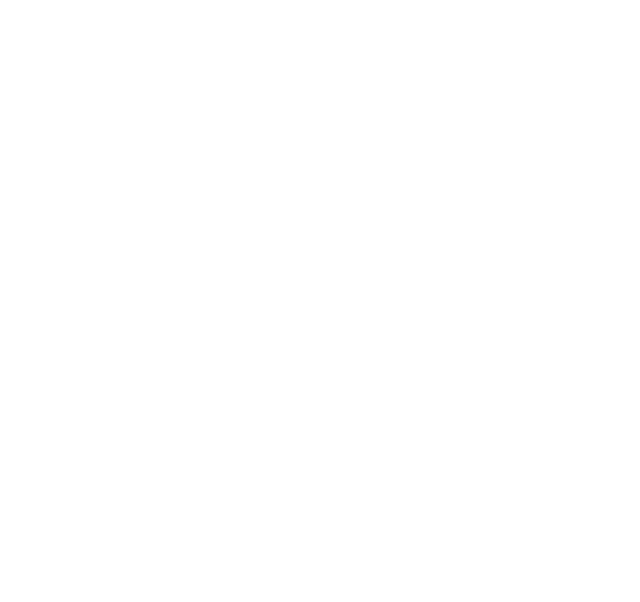
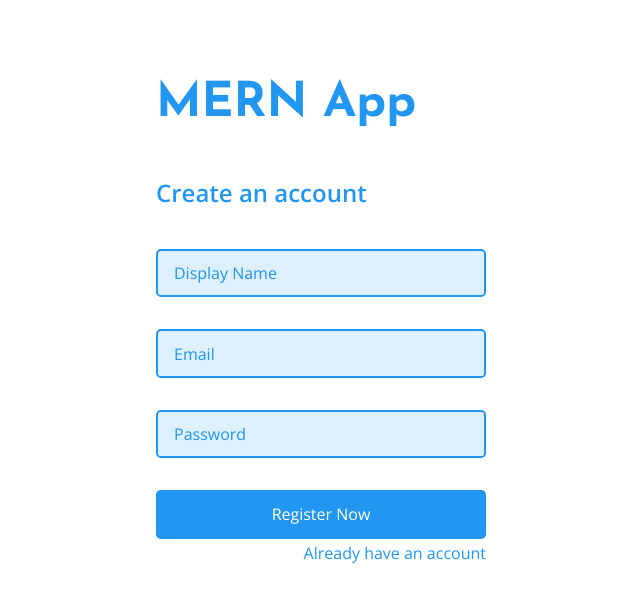
Before and after one commit to ubaidbadar/MERN-Chat, a React (Create React App) app in the folder client/: page /sign-up in a window 1280 px wide. Shown: the top 602 px of the page, without its empty margins (319-959 px from the left). Built offline with nearby package versions, Linux system fonts and the light colour scheme.

Commit message:
redesigned the login and signup screen

```diff
--- a/client/src/App.js
+++ b/client/src/App.js
@@ -1,10 +1,12 @@
 import { Route, Switch } from 'react-router-dom';
-import LoginPage from './pages/LoginPage/LoginPage';
+import LoginPage from './pages/LoginPage';
+import SignUpPage from './pages/SignUpPage';
 
 
 const App = () => (
   <Switch>
     <Route path='/sign-in' component={LoginPage} />
+    <Route path='/sign-up' component={SignUpPage} />
   </Switch>
 )
 
--- a/client/src/pages/LoginPage/LoginPage.js
+++ b/client/src/pages/LoginPage.js
@@ -1,5 +1,6 @@
-import Input from "../../ui/Input";
-import checkValidity from "../../utility/checkValidity";
+import { Link } from "react-router-dom";
+import Input from "../ui/Input";
+import checkValidity from "../utility/checkValidity";
 
 const LoginPage = props => {
     const onSubmit = e => {
@@ -10,12 +11,10 @@
         if (!isValid) return;
     }
     return (
-        <div className='__LoginPage __flex-stretch'>
-            <div className='__left __column __align-center __flex-center'>
-                <h1 className='__title'>MERN App</h1>
-            </div>
-            <form className='__right' onSubmit={onSubmit} autoComplete='Off'>
-                <h2 className='__title'>Welcome Back</h2>
+        <div className='__LoginPage'>
+            <h1 className='__title'>MERN App</h1>
+            <h2 className='__subtitle'>Welcome Back</h2>
+            <form onSubmit={onSubmit} autoComplete='Off'>
                 <Input type='text'
                     name='email'
                     placeholder='Email'
@@ -30,6 +29,7 @@
                 />
                 <button className='__btn __full'>Sign In</button>
             </form>
+            <Link to='/sign-up' className='__link'>Create an account</Link>
         </div>
     )
 }
--- /dev/null
+++ b/client/src/pages/SignUpPage.js
@@ -0,0 +1,44 @@
+import { Link } from "react-router-dom";
+import Input from "../ui/Input";
+import checkValidity from "../utility/checkValidity";
+
+const SignUpPage = props => {
+    const onSubmit = e => {
+        e.preventDefault();
+        const { email, password, displayName } = e.target;
+        let isValid = checkValidity(email);
+        isValid = checkValidity(password) && isValid;
+        isValid = checkValidity(displayName) && isValid;
+        if (!isValid) return;
+    }
+    return (
+        <div className='__LoginPage'>
+            <h1 className='__title'>MERN App</h1>
+                <h2 className='__subtitle'>Create an account</h2>
+            <form className='__right' onSubmit={onSubmit} autoComplete='Off'>
+                <Input type='text'
+                    name='displayName'
+                    minLength={3}
+                    placeholder='Display Name'
+                    error='Must have 3 or characters'
+                />
+                <Input type='text'
+                    name='email'
+                    placeholder='Email'
+                    pattern="[a-z0-9._%+-]+@[a-z0-9.-]+\.[a-z]{2,4}$"
+                    error="Email is not valid, e.g., test@example.com"
+                />
+                <Input type='password'
+                    name='password'
+                    placeholder='Password'
+                    pattern="(?=.*\d)(?=.*[a-z])(?=.*[A-Z]).{6,}"
+                    error="Must have at least a number, a uppercase and lowercase letter, and 6 or more characters"
+                />
+                <button className='__btn __full'>Register Now</button>
+                <Link to='/sign-in' className='__link'>Already have an account</Link>
+            </form>
+        </div>
+    )
+}
+
+export default SignUpPage;
--- a/client/src/scss/LoginPage.scss
+++ b/client/src/scss/LoginPage.scss
@@ -1,49 +1,28 @@
 .__LoginPage{
-    min-height: 100vh;
-    padding: 8em 0;
-    .__left{
-        border-right: 0.4em solid $primary;
-        width: 50%;
+    max-width: 330px;
+    margin: 5em auto;
     .__title{
         font-size: 3em;
         font-weight: bolder;
         font-family: 'Josefin Sans', sans-serif;
+        margin: 0 0 1em 0;
+    }
+    .__input, .__btn{
+        margin-top: 2em;
+        &:first-child{
+            margin-top: 1em;
         }
     }
-    .__right{
-        width: 20em;
-        margin: auto;
-        .__input, .__btn{
-            margin-top: 1.6em;
-        }
-        .__title{
-            margin: 0 0 2em 0;
-        }
-    }
-    .__toggle{
-        text-align: right;
-        margin-top: 0.5em;
-    }
-    @media (max-width: 800px) {
-        padding: 10%;
-        display: block;
-        .__right{
-            width: auto;
-        }
-        .__left{
-            width: auto;
-            display: block;
-            border: none;
-            .__title{
+    .__subtitle{
         margin: 0 0 1em 0;
     }
-        }
+    .__link{
+        float: right;
+        margin-top: 0.2em;
     }
     @media (max-width: 350px) {
-        .__left{
         .__title{
             font-size: 2.4em;
         }
     }
 }
-}
--- a/client/src/scss/index.scss
+++ b/client/src/scss/index.scss
@@ -18,3 +18,10 @@
 .__pointer{
   cursor: pointer;
 }
+a{
+  color: $primary;
+  text-decoration: none;
+  &:hover{
+    text-shadow: 0 2px 14px rgba(0, 0, 0, 0.2);
+  }
+}
--- a/client/src/scss/styles.scss
+++ b/client/src/scss/styles.scss
@@ -22,7 +22,7 @@
       color: $danger;
     }
     +.__error{
-      visibility: visible;
+      display: block;
     }
   }
 }
@@ -65,7 +65,7 @@
     position: relative;
   }
   &:hover{
-    box-shadow: 0 2px 5px 0 rgba(0,0,0,.16), 0 2px 10px 0 rgba(0,0,0,.12);
+    box-shadow: 0 2px 14px rgba(0, 0, 0, 0.2);
   }
 }
 
@@ -77,7 +77,7 @@
   font-size: 0.8em;
   font-weight: 500;
   margin-top: 0.4em;
-    visibility: hidden;
+  display: none;
 }
 
   @keyframes Pulse{
```
Also changed, not shown: 1 other file (tests, documents, lock files or other folders). Lines whose indentation alone changed are shown as unchanged.
